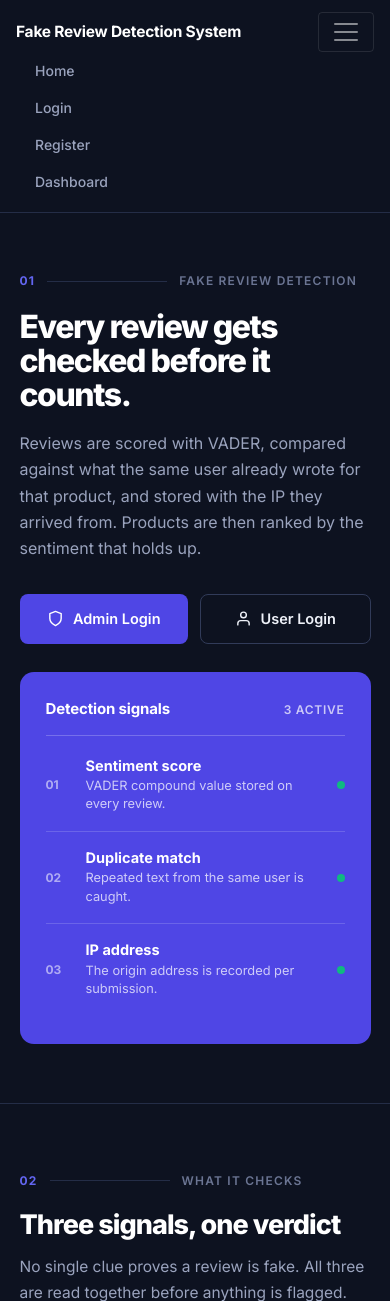
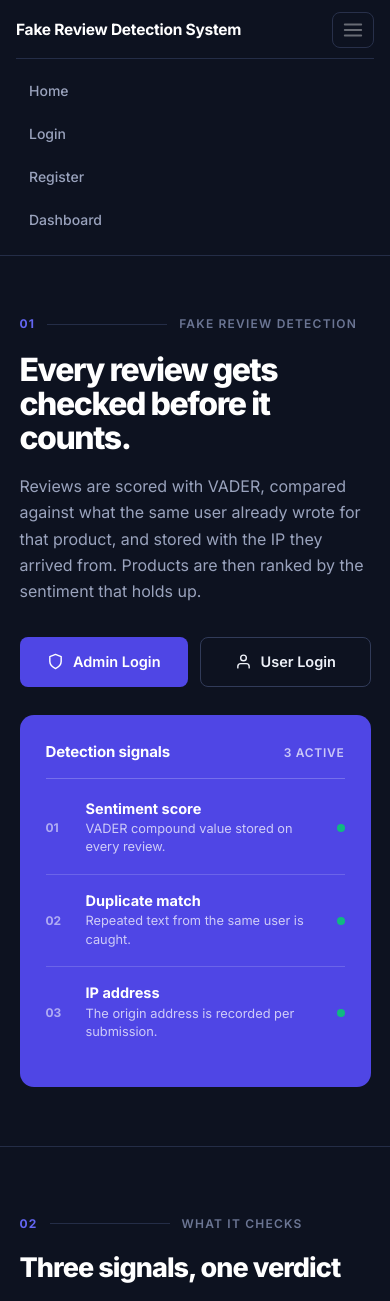
Before and after one commit to hasibanazir-developer/fake-review-detector, a Django app: page / in a window 390 px wide, after a click that opens the changed part. Shown: the top 1301 px of the page. Run offline with Django 5.2, Linux system fonts and the light colour scheme; some libraries are stand-ins or nearby versions.

Commit message:
Make the mobile navbar usable on every page
The hamburger was invisible on four of the five pages. base.html carries
navbar-dark, so Bootstrap renders .navbar-toggler-icon as a fixed white
SVG background - fine over the dark navbar on home, but white-on-white
everywhere else, where the redesign made the navbar light.

- Replaced .navbar-toggler-icon with an inline SVG that strokes with
  currentColor, so the icon takes each page's own palette. Added the
  aria-controls / aria-expanded / aria-label attributes it was missing.
- base.html now stacks the expanded menu on screens under 992px: links and
  the logout button go full width instead of inheriting the desktop row.
- Each page colours the burger from its existing --text-mid / --line-2
  variables and draws a separator above the open menu.

Also moved overflow-x: hidden off <html> and onto <body> on home and
dashboard. On <html> it makes the root a scroll container, which silently
stops position:sticky from working on the navbar.

Bootstrap's collapse JS is untouched and still loads. Verified: all five
pages return 200 with the icon and toggle wiring present, and a full
register -> login -> post-review flow still works.

Co-Authored-By: Claude Opus 5 (1M context) <noreply@anthropic.com>
Claude-Session: https://claude.ai/code/session_01LJePMRDGT3LVfViPRmBmZL

```diff
--- a/templates/base.html
+++ b/templates/base.html
@@ -105,6 +105,36 @@ img {
     display: block;
 }
 
+
+/* ===== MOBILE NAV (applies to every page) ===== */
+.navbar-toggler {
+    padding: 6px 9px;
+    border: 1px solid currentColor;
+    border-radius: 8px;
+    background: transparent;
+    line-height: 0;
+    opacity: .75;
+    transition: opacity .15s ease;
+}
+.navbar-toggler:hover { opacity: 1; }
+.navbar-toggler:focus { outline: none; box-shadow: none; }
+.nav-burger { width: 22px; height: 22px; display: block; }
+
+@media (max-width: 991.98px) {
+    /* Stack the menu instead of letting it inherit the desktop row layout */
+    .navbar-collapse { padding-top: 12px; padding-bottom: 4px; }
+    .navbar-nav { margin-left: 0 !important; width: 100%; }
+    .navbar-nav .nav-item { width: 100%; }
+    .navbar-nav .nav-link {
+        display: block;
+        width: 100%;
+        margin: 3px 0 !important;
+        text-align: left;
+    }
+    .navbar-nav form { width: 100%; margin: 3px 0; }
+    .navbar-nav .btn { width: 100%; margin-left: 0 !important; }
+}
+
 </style>
 
 </head>
@@ -120,8 +150,15 @@ img {
         Fake Review Detection System
     </a>
 
-    <button class="navbar-toggler" type="button" data-toggle="collapse" data-target="#navbarNav">
-        <span class="navbar-toggler-icon"></span>
+    <button class="navbar-toggler" type="button" data-toggle="collapse" data-target="#navbarNav"
+            aria-controls="navbarNav" aria-expanded="false" aria-label="Toggle navigation">
+        <!-- Inline icon instead of .navbar-toggler-icon: that one is a fixed white
+             SVG from navbar-dark, which was invisible on the light-navbar pages.
+             This inherits currentColor, so each page can colour it. -->
+        <svg class="nav-burger" viewBox="0 0 24 24" fill="none" stroke="currentColor"
+             stroke-width="2" stroke-linecap="round" aria-hidden="true">
+            <path d="M3 6h18M3 12h18M3 18h18"/>
+        </svg>
     </button>
 
     <div class="collapse navbar-collapse" id="navbarNav">
--- a/templates/home.html
+++ b/templates/home.html
@@ -40,7 +40,10 @@
 }
 
 /* ---------- SHELL (60%) ---------- */
-html, body { height: auto; overflow-x: hidden; overflow-y: auto; scroll-behavior: smooth; }
+/* overflow-x lives on body only: on <html> it makes html a scroll container,
+   which stops position:sticky from working on the navbar. */
+html { height: auto; scroll-behavior: smooth; }
+body { overflow-x: hidden; }
 body {
     background: var(--ink) !important;
     font-family: 'Inter', -apple-system, BlinkMacSystemFont, 'Segoe UI', Arial, sans-serif !important;
@@ -75,6 +78,16 @@ body::-webkit-scrollbar-thumb { background: var(--line); border-radius: 0; }
     font-weight: 500 !important; padding: 8px 13px !important;
 }
 .navbar .btn:hover { background: var(--indigo) !important; color: #fff !important; }
+
+/* ---- mobile nav: the burger inherits this page's own palette ---- */
+.navbar-toggler { color: var(--text-mid); border-color: var(--line-2) !important; }
+@media (max-width: 991.98px) {
+    .navbar-collapse {
+        margin-top: 10px;
+        padding: 10px 0 2px !important;
+        border-top: 1px solid var(--line);
+    }
+}
 
 /* ---------- SECTION SCAFFOLD ---------- */
 .section { padding: clamp(56px, 8vh, 96px) var(--pad-x); }
```
Also changed, not shown: templates/add_review.html (+11 -0 lines), templates/dashboard.html (+13 -1 lines), templates/login.html (+11 -0 lines), templates/register.html (+11 -0 lines).
